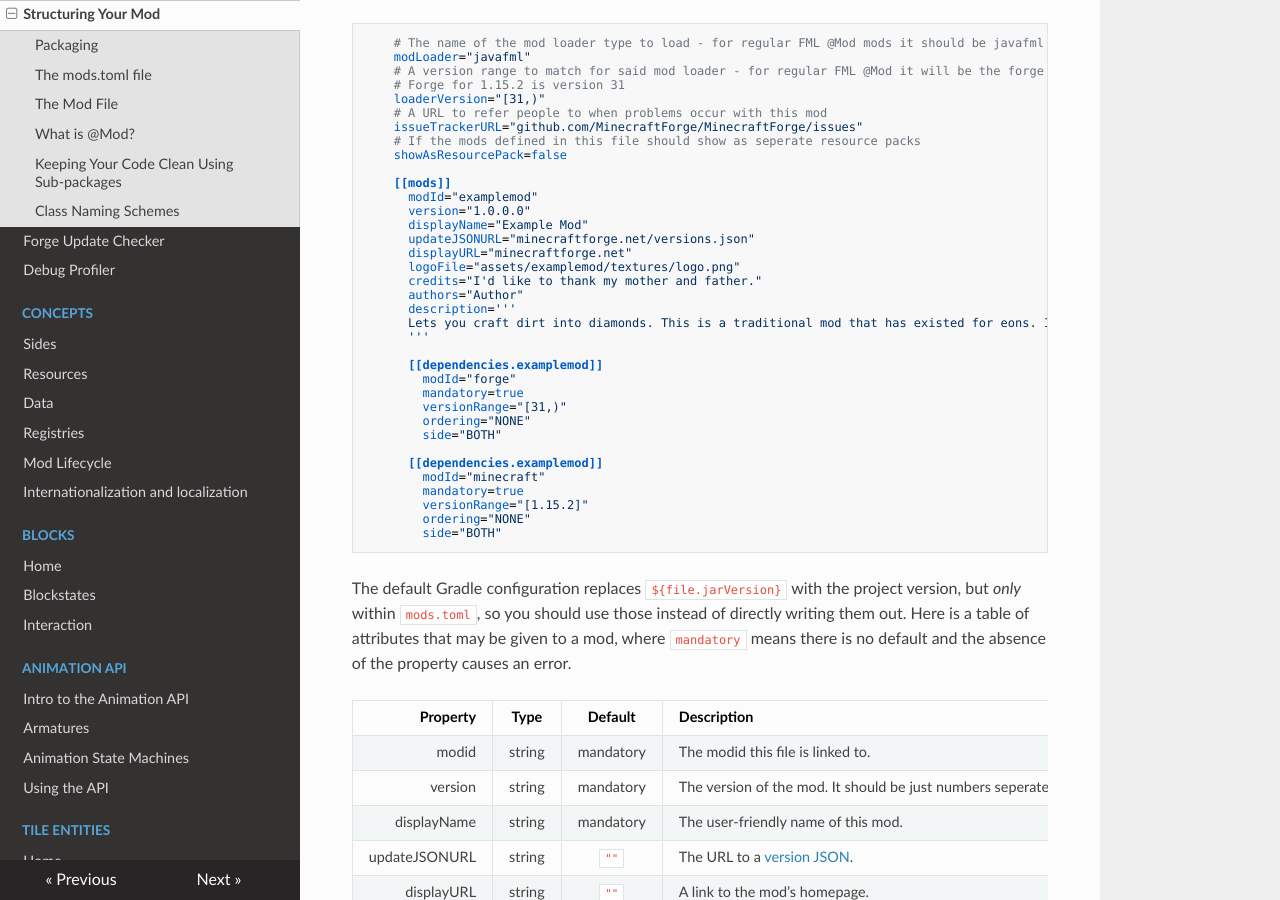
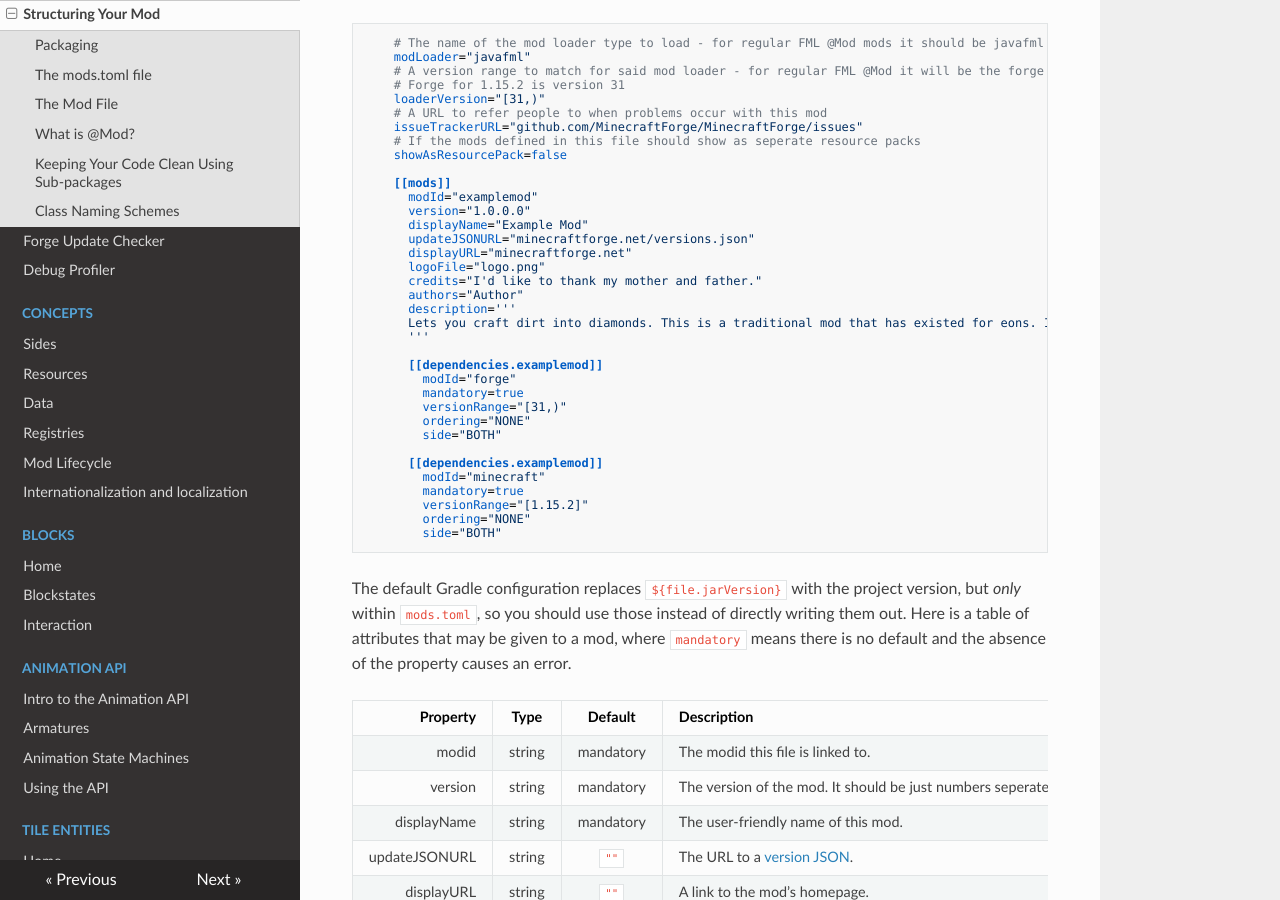
Before and after one commit to MinecraftForge/Documentation, an MkDocs documentation site: the page built from docs/gettingstarted/structuring.md, in a window 1280 px wide and 900 px high, scrolled down 763 px. Built offline with MkDocs 1.6.1, drawn with Linux system fonts in a browser that asks for light colours; nearby versions of some CDN libraries.

Commit message:
fix path for example logoFile

```diff
--- a/docs/gettingstarted/structuring.md
+++ b/docs/gettingstarted/structuring.md
@@ -37,7 +37,7 @@ The `mods.toml` file is formatted as [TOML](https://github.com/toml-lang/toml),
       displayName="Example Mod"
       updateJSONURL="minecraftforge.net/versions.json"
       displayURL="minecraftforge.net"
-      logoFile="assets/examplemod/textures/logo.png"
+      logoFile="logo.png"
       credits="I'd like to thank my mother and father."
       authors="Author"
       description='''
```
